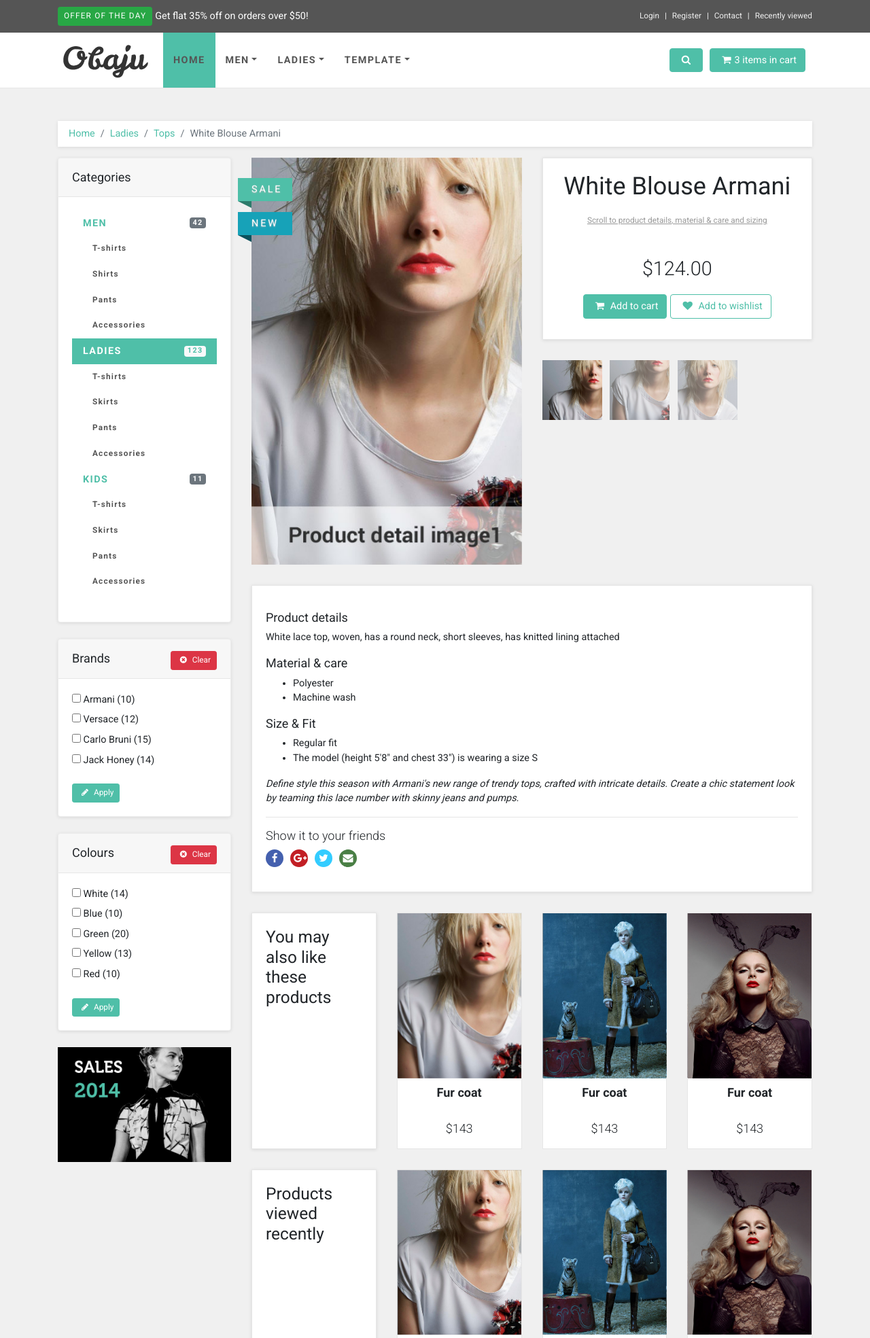
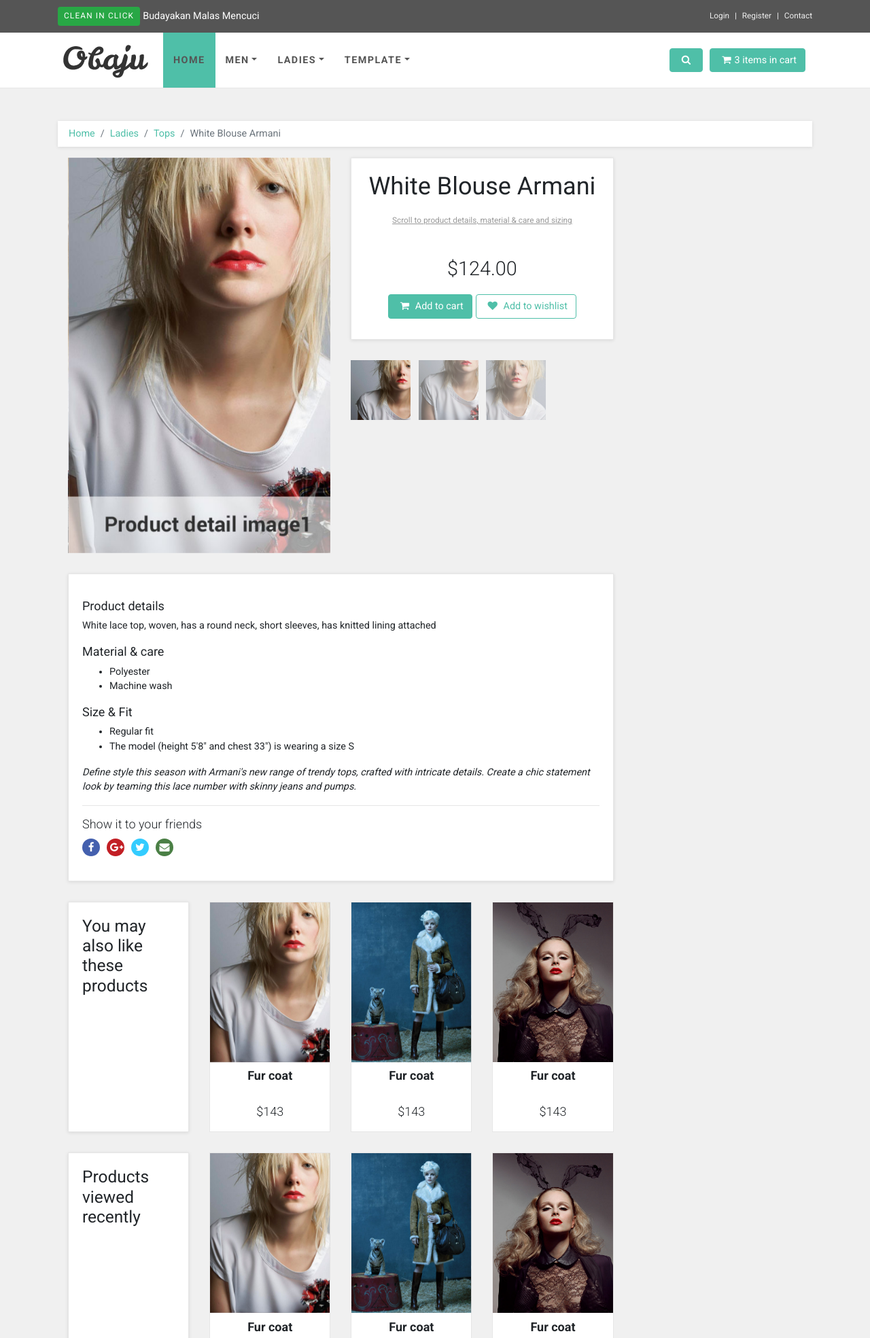
Before and after one commit to ekaru04/online-website-ecommerce, a PHP site: page /detail.php in a window 1280 px wide. Shown: the top 1969 px of the page at 68% size. Run offline with PHP 8.4, Linux system fonts and the light colour scheme.

Commit message:
Shinta Mauliantika

```diff
--- a/detail.php
+++ b/detail.php
@@ -37,13 +37,13 @@
       <div id="top">
         <div class="container">
           <div class="row">
-            <div class="col-lg-6 offer mb-3 mb-lg-0"><a href="#" class="btn btn-success btn-sm">Offer of the day</a><a href="#" class="ml-1">Get flat 35% off on orders over $50!</a></div>
+            <div class="col-lg-6 offer mb-3 mb-lg-0"><a href="#" class="btn btn-success btn-sm">Clean In Click</a><a href="#" class="ml-1">Budayakan Malas Mencuci</a></div>
             <div class="col-lg-6 text-center text-lg-right">
               <ul class="menu list-inline mb-0">
                 <li class="list-inline-item"><a href="#" data-toggle="modal" data-target="#login-modal">Login</a></li>
                 <li class="list-inline-item"><a href="register.html">Register</a></li>
                 <li class="list-inline-item"><a href="contact.html">Contact</a></li>
-                <li class="list-inline-item"><a href="#">Recently viewed</a></li>
+                <!-- <li class="list-inline-item"><a href="#">Recently viewed</a></li> -->
               </ul>
             </div>
           </div>
@@ -271,12 +271,12 @@
                 </ol>
               </nav>
             </div>
-            <div class="col-lg-3 order-2 order-lg-1">
+            <!-- <div class="col-lg-3 order-2 order-lg-1"> -->
               <!--
               *** MENUS AND FILTERS ***
               _________________________________________________________
               -->
-              <div class="card sidebar-menu mb-4">
+              <!-- <div class="card sidebar-menu mb-4">
                 <div class="card-header">
                   <h3 class="h4 card-title">Categories</h3>
                 </div>
@@ -308,8 +308,8 @@
                     </li>
                   </ul>
                 </div>
-              </div>
-              <div class="card sidebar-menu mb-4">
+              </div> -->
+              <!-- <div class="card sidebar-menu mb-4">
                 <div class="card-header">
                   <h3 class="h4 card-title">Brands <a href="#" class="btn btn-sm btn-danger pull-right"><i class="fa fa-times-circle"></i> Clear</a></h3>
                 </div>
@@ -340,8 +340,8 @@
                     <button class="btn btn-default btn-sm btn-primary"><i class="fa fa-pencil"></i> Apply</button>
                   </form>
                 </div>
-              </div>
-              <div class="card sidebar-menu mb-4">
+              </div> -->
+              <!-- <div class="card sidebar-menu mb-4">
                 <div class="card-header">
                   <h3 class="h4 card-title">Colours <a href="#" class="btn btn-sm btn-danger pull-right"><i class="fa fa-times-circle"></i> Clear</a></h3>
                 </div>
@@ -377,31 +377,31 @@
                     <button class="btn btn-default btn-sm btn-primary"><i class="fa fa-pencil"></i> Apply</button>
                   </form>
                 </div>
-              </div>
+              </div> -->
               <!-- *** MENUS AND FILTERS END ***-->
-              <div class="banner"><a href="#"><img src="img/banner.jpg" alt="sales 2014" class="img-fluid"></a></div>
+              <!-- <div class="banner"><a href="#"><img src="img/banner.jpg" alt="sales 2014" class="img-fluid"></a></div> -->
             </div>
-            <div class="col-lg-9 order-1 order-lg-2">
-              <div id="productMain" class="row">
-                <div class="col-md-6">
-                  <div data-slider-id="1" class="owl-carousel shop-detail-carousel">
+            <div class="col-lg-9 order-1 order-lg-2" >
+              <div id="productMain" class="row" >
+                <div class="col-md-6" >
+                  <div data-slider-id="1" class="owl-carousel shop-detail-carousel" >
                     <div class="item"> <img src="img/detailbig1.jpg" alt="" class="img-fluid"></div>
                     <div class="item"> <img src="img/detailbig2.jpg" alt="" class="img-fluid"></div>
                     <div class="item"> <img src="img/detailbig3.jpg" alt="" class="img-fluid"></div>
                   </div>
-                  <div class="ribbon sale">
+                  <!-- <div class="ribbon sale">
                     <div class="theribbon">SALE</div>
                     <div class="ribbon-background"></div>
-                  </div>
+                  </div> -->
                   <!-- /.ribbon-->
-                  <div class="ribbon new">
+                  <!-- <div class="ribbon new">
                     <div class="theribbon">NEW</div>
                     <div class="ribbon-background"></div>
-                  </div>
+                  </div> -->
                   <!-- /.ribbon-->
                 </div>
-                <div class="col-md-6">
-                  <div class="box">
+                <div class="col-md-6" style="300px">
+                  <div class="box" >
                     <h1 class="text-center">White Blouse Armani</h1>
                     <p class="goToDescription"><a href="#details" class="scroll-to">Scroll to product details, material &amp; care and sizing</a></p>
                     <p class="price">$124.00</p>
```
